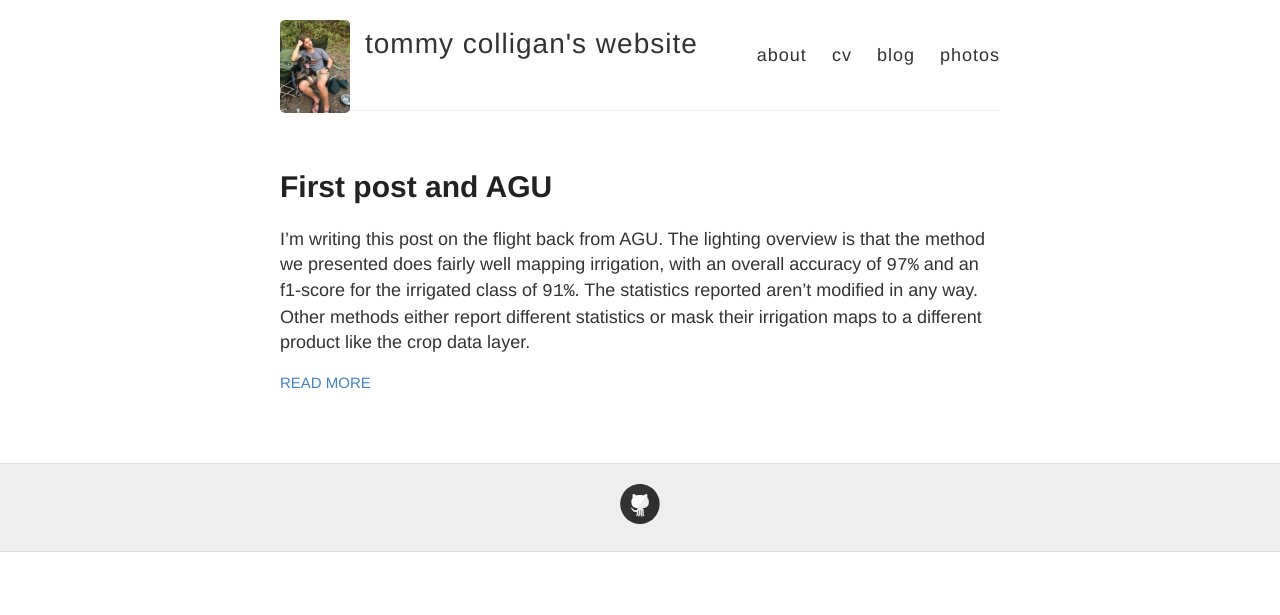
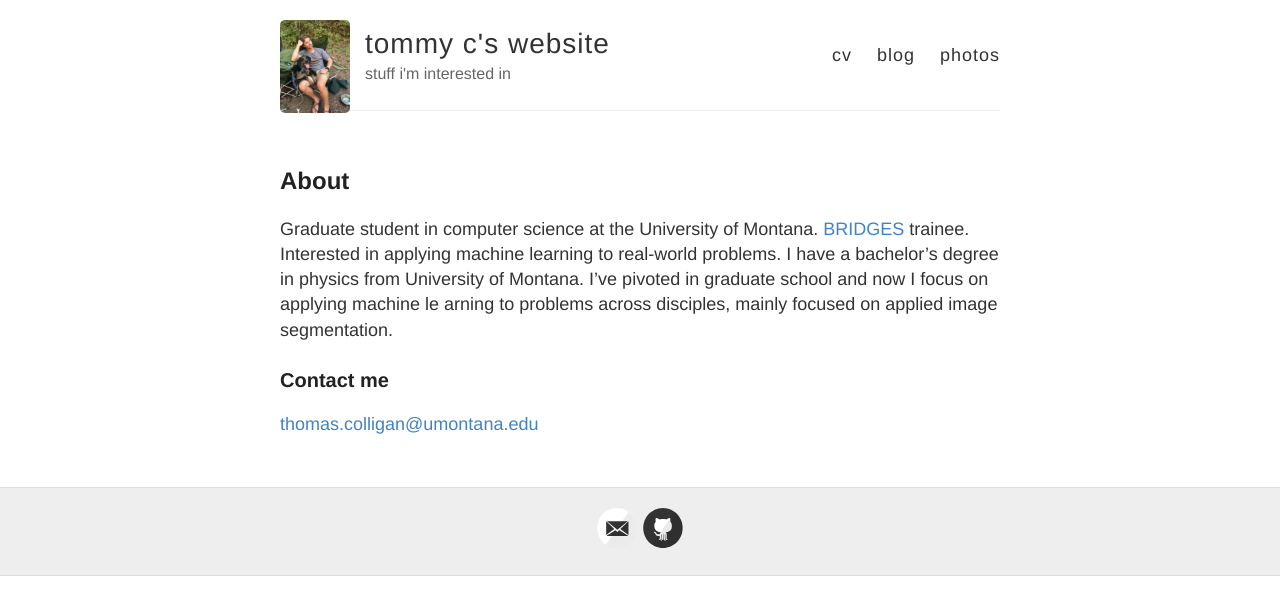
Before and after one commit to colligant/colligant.github.io, a Jekyll site: the page built from index.md, in a window 1280 px wide. Shown: the top 615 px of the page. Built offline with Jekyll 4.4.1, drawn with Linux system fonts in a browser that asks for light colours; our own code applies the rules of GitHub Pages for plain Markdown files.

Commit message:
add index.md to be about

```diff
--- a/_config.yml
+++ b/_config.yml
@@ -3,15 +3,15 @@
 #
 
 # Name of your site (displayed in the header)
-name: tommy colligan's website
+name: tommy c's website
 
 # Short bio or description (displayed in the header)
-description: # URL of your avatar or profile pic (you could use your GitHub profile pic)
+description: stuff i'm interested in
 avatar: "https://tcolligan4.github.io/images/photo.jpg"
 # Flags below are optional
 #
 author:
-  name             : "Thomas Coligan"
+  name             : "Thomas Colligan"
   avatar           : "https://tcolligan4.github.io/images/photo.jpg"
   bio              : "Grad Student"
   location         : "UM"
@@ -20,7 +20,7 @@ locale: "en-US"
 logo: "https://tcolligan4.github.io/images/photo.jpg"
 # Includes an icon in the footer for each username you enter
 footer-links:
-  email:
+  email: thomas.colligan@umontana.edu
   facebook:
   flickr:
   github: tcolligan4
--- a/_layouts/default.html
+++ b/_layouts/default.html
@@ -27,9 +27,8 @@
           </div>
 
           <nav>
-            <a href="{{ site.baseurl }}/about">about</a>
             <a href="{{ site.baseurl }}/cv">cv</a>
-            <a href="{{ site.baseurl }}/">blog</a>
+            <a href="{{ site.baseurl }}/blog">blog</a>
             <a href="{{ site.baseurl }}/photos">photos</a>
           </nav>
         </header>
--- /dev/null
+++ b/index.md
@@ -0,0 +1,14 @@
+---
+layout: default
+---
+## About
+Graduate student in computer science at the University of Montana. [BRIDGES](ht
+tps://www.umt.edu/bridges/) trainee. Interested in applying machine learning to
+ real-world problems. I have a bachelor's degree in physics from University of
+Montana. I've pivoted in graduate school and now I focus on applying machine le
+arning to problems across disciples, mainly focused on applied image
+segmentation.
+
+### Contact me
+
+[thomas.colligan@umontana.edu](mailto:thomas.colligan@umontana.edu)
```
Also changed, not shown: about.md (deleted, +0 -14 lines), blog.html (renamed from index.html).
